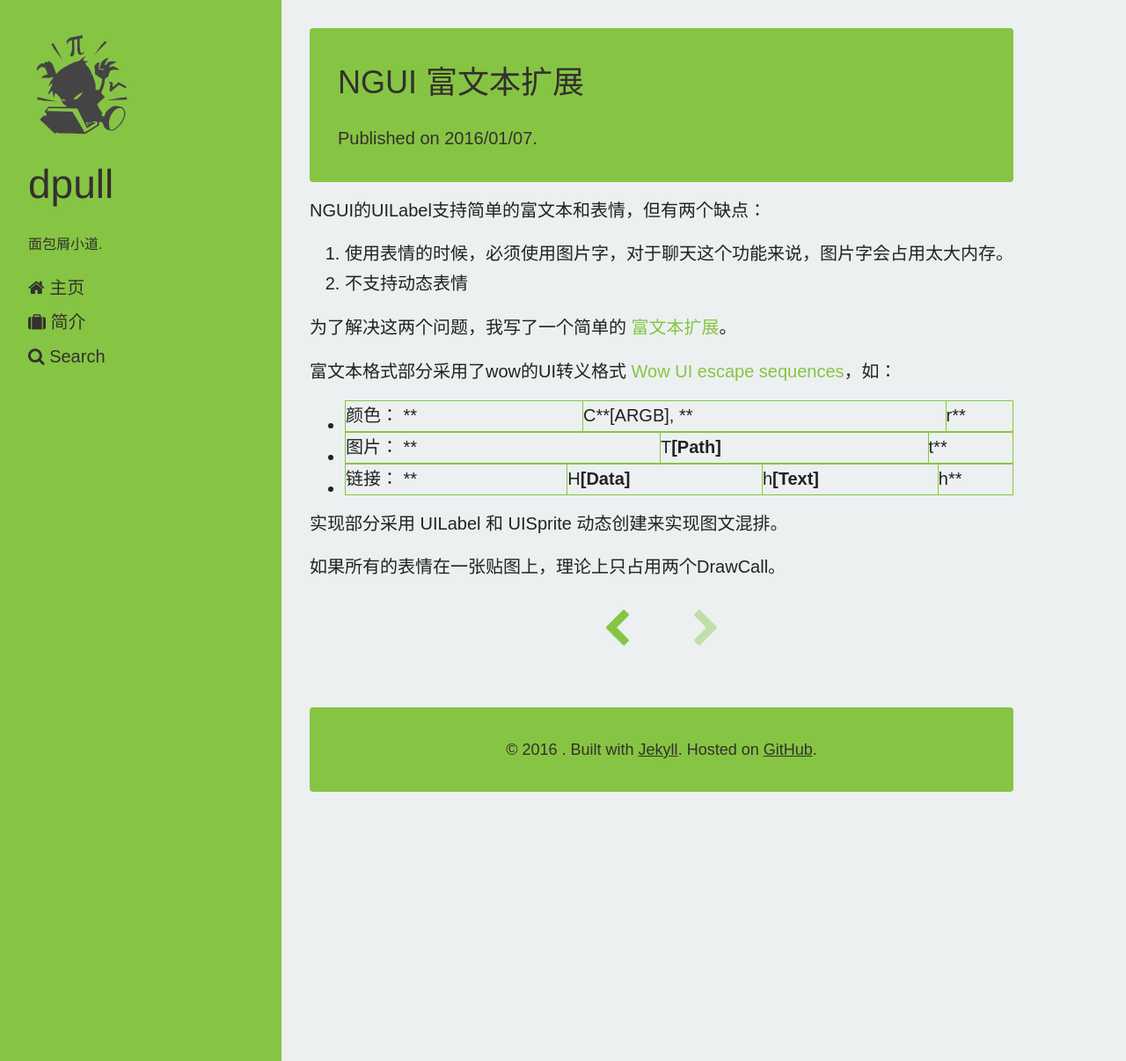
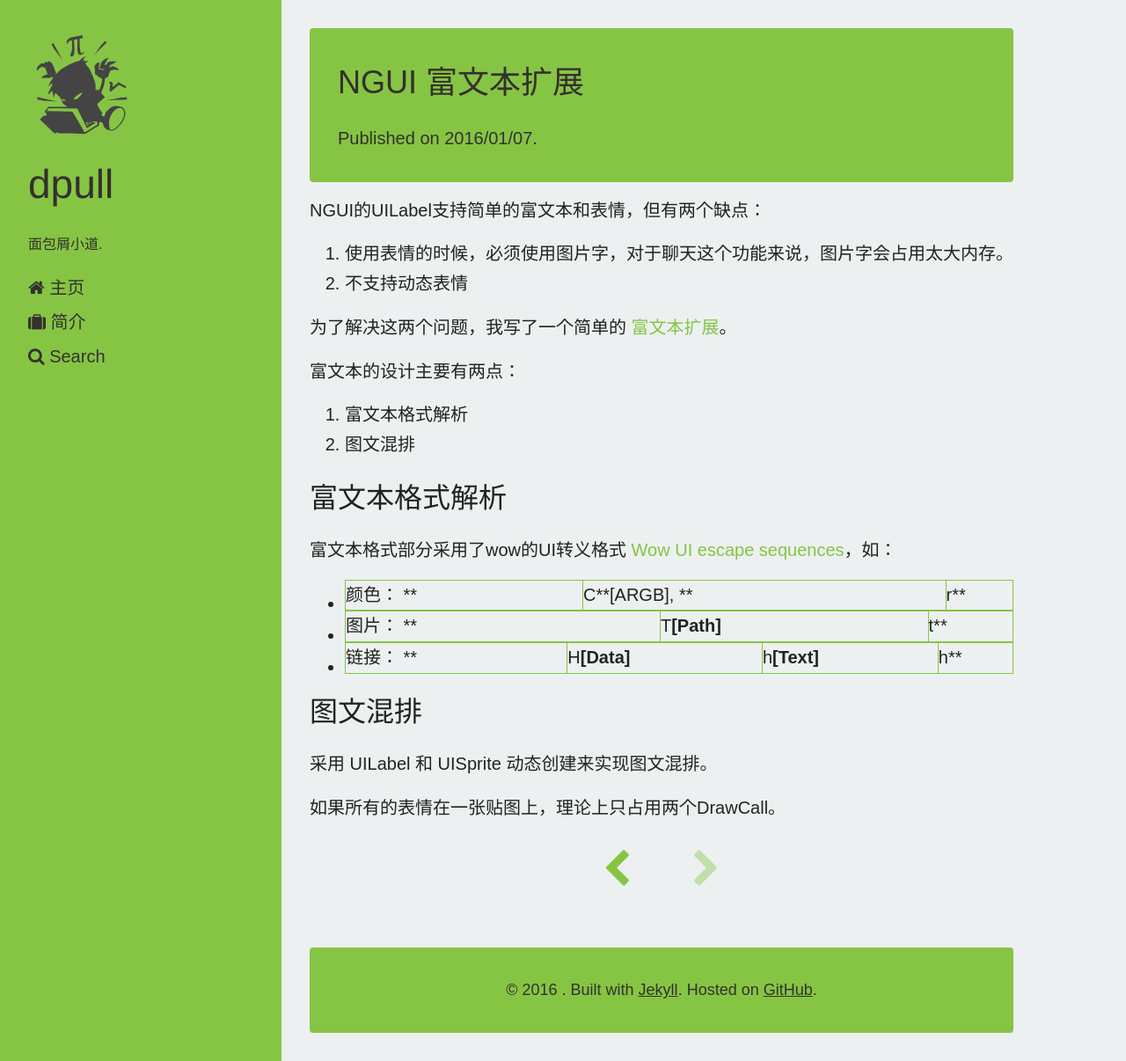
Before and after one commit to dpull/dpull.github.io, a Jekyll site: the page built from _posts/program/2016-01-07-richtext.md, in a window 1280 px wide and 1206 px high. Shown: the whole window at 88% size. Built offline with Jekyll 4.4.1, drawn with Linux system fonts in a browser that asks for light colours; nearby versions of some CDN libraries; Markdown is read by kramdown in place of the engine named in the settings; comment, search, counter and statistics services are not loaded.

Commit message:
fix code

```diff
--- a/_posts/program/2016-01-07-richtext.md
+++ b/_posts/program/2016-01-07-richtext.md
@@ -12,12 +12,19 @@
 
 为了解决这两个问题，我写了一个简单的 [富文本扩展](https://github.com/dpull/NGUIUtils)。
 
+富文本的设计主要有两点：
+
+1. 富文本格式解析
+1. 图文混排
+
+## 富文本格式解析 ##
 富文本格式部分采用了wow的UI转义格式 [Wow UI escape sequences](http://wow.gamepedia.com/UI_escape_sequences)，如：
 
 * 颜色：  **|C**[ARGB], **|r**
 * 图片：  **|T**[Path]**|t**
 * 链接：  **|H**[Data]**|h**[Text]**|h**
 
-实现部分采用 UILabel 和 UISprite 动态创建来实现图文混排。
+## 图文混排 ##
+采用 UILabel 和 UISprite 动态创建来实现图文混排。
 
 如果所有的表情在一张贴图上，理论上只占用两个DrawCall。
```
